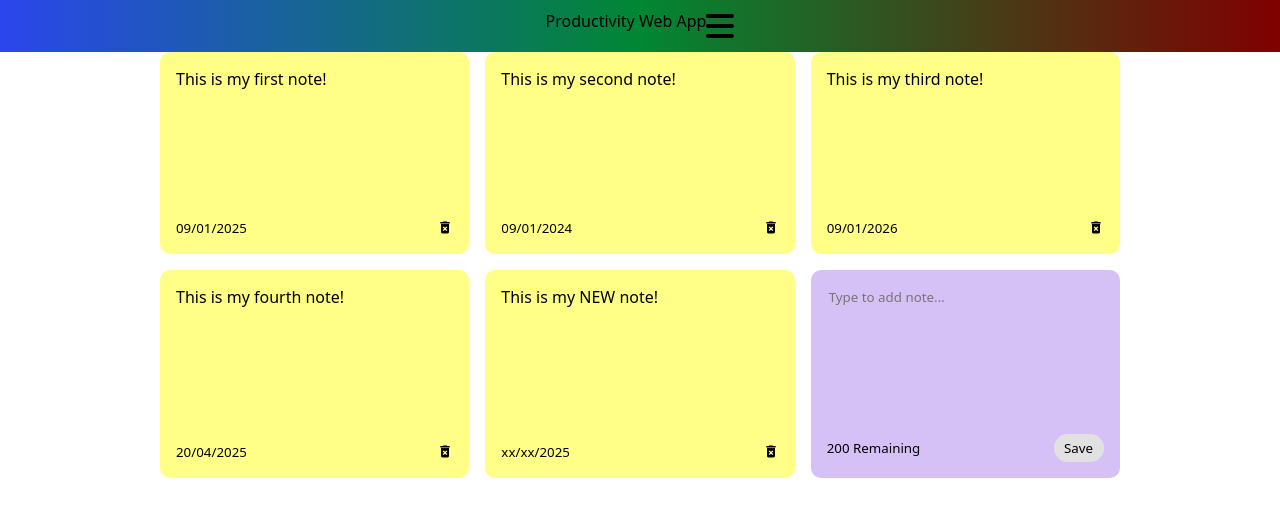
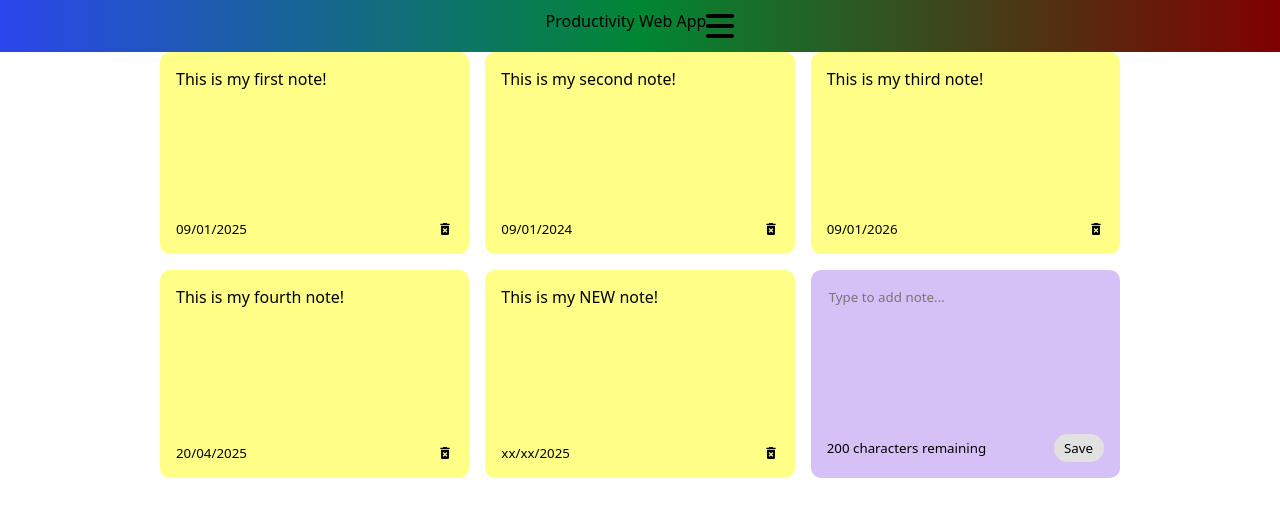
Before and after one commit to WilkinsGBE/ProductivityWebApp, a React (Vite) app: page /notes in a window 1280 px wide. Shown: the top 516 px of the page. Built offline with nearby package versions, Linux system fonts and the light colour scheme.

Commit message:
Back-end of the delete icon, with some css animations

```diff
--- a/src/components/NoteApp/AddNotes.js
+++ b/src/components/NoteApp/AddNotes.js
@@ -3,17 +3,20 @@ import "./NoteApp.css";
 
 export const AddNotes = ({ handleAddNote }) => {
   const [noteText, setNoteText] = useState("");
+  const characterLimit = 200;
 
   const handleChange = (event) => {
-    // the setNoteText will change everytime new text get inputed
-    setNoteText(event.target.value);
+    if (characterLimit - event.target.value.length >= 0) {
+      // the setNoteText will change everytime new text get inputed
+      setNoteText(event.target.value);
+    }
   };
 
   const handleSaveClick = () => {
     //check if the note is empty
     if (noteText.trim().length > 0) {
       handleAddNote(noteText);
-      setNoteText(''); //reset the textarea
+      setNoteText(""); //reset the textarea
     }
   };
 
@@ -27,7 +30,7 @@ export const AddNotes = ({ handleAddNote }) => {
         onChange={handleChange}
       ></textarea>
       <div className="note-footer">
-        <small>200 Remaining</small>
+        <small>{characterLimit - noteText.length} characters remaining</small>
         <button className="save" onClick={handleSaveClick}>
           Save
         </button>
--- a/src/components/NoteApp/Note.js
+++ b/src/components/NoteApp/Note.js
@@ -1,15 +1,18 @@
-import React from 'react'
-import { MdDeleteForever } from 'react-icons/md'
-import "./NoteApp.css"
+import React from "react";
+import { MdDeleteForever } from "react-icons/md";
+import "./NoteApp.css";
 
-export const Note = ({ id, text, date }) => {
+export const Note = ({ id, text, date, handleDeleteNote }) => {
   return (
-    <div className='note'>
-        <span>{text}</span>
-        <div className='note-footer'>
-            <small>{date}</small>
-            <MdDeleteForever className='delete-icon' size="1.3em"/>
-        </div>
+    <div className="note">
+      <span>{text}</span>
+      <div className="note-footer">
+        <small>{date}</small>
+        <MdDeleteForever
+          onClick={() => handleDeleteNote(id)}
+          className="delete-icon"
+        />
+      </div>
     </div>
-  )
-}
+  );
+};
--- a/src/components/NoteApp/NoteApp.css
+++ b/src/components/NoteApp/NoteApp.css
@@ -23,6 +23,7 @@
   display: flex;
   flex-direction: column;
   justify-content: space-between;
+  white-space: pre-wrap; /* this keep the spacing of the text inputed */
 }
 
 .note.new {
@@ -59,3 +60,31 @@ textarea:focus {
   align-items: center;
   justify-content: space-between;
 }
+
+.delete-icon {
+    display: inline-block;
+    cursor: pointer;
+}
+
+.delete-icon:hover {
+    font-size: 36px;
+    animation: shake 0.7s ease-in-out infinite; /* Shaking animation */
+  }
+
+  @keyframes shake {
+    0% {
+      transform: translateX(0);
+    }
+    25% {
+      transform: translateX(-5px);
+    }
+    50% {
+      transform: translateX(5px);
+    }
+    75% {
+      transform: translateX(-5px);
+    }
+    100% {
+      transform: translateX(5px);
+    }
+  }
--- a/src/components/NoteApp/NotesApp.js
+++ b/src/components/NoteApp/NotesApp.js
@@ -33,20 +33,29 @@ export const NotesApp = () => {
   ]);
 
   const addNote = (text) => {
-    const date = new Date()
+    const date = new Date();
     const newNote = {
       id: nanoid(),
       text: text,
-      date: date.toLocaleDateString()
-    }
+      date: date.toLocaleDateString(),
+    };
 
-    const newNotes = [...notes, newNote]
-    setNotes(newNotes)
+    const newNotes = [...notes, newNote];
+    setNotes(newNotes);
+  };
+
+  const deleteNote = (id) => {
+    const newNotes = notes.filter((note) => note.id !== id);
+    setNotes(newNotes);
   };
 
   return (
     <div className="container">
-      <NotesList notes={notes} handleAddNote={addNote} />
+      <NotesList
+        notes={notes}
+        handleAddNote={addNote}
+        handleDeleteNote={deleteNote}
+      />
     </div>
   );
 };
--- a/src/components/NoteApp/NotesList.js
+++ b/src/components/NoteApp/NotesList.js
@@ -3,15 +3,20 @@ import { Note } from "./Note";
 import { AddNotes } from "./AddNotes";
 import "./NoteApp.css";
 
-export const NotesList = ({ notes, handleAddNote }) => {
+export const NotesList = ({ notes, handleAddNote, handleDeleteNote }) => {
   return (
     <div>
       <div className="notes-list">
         {/* Displaying all the notes dynamically (based on the number of notes) */}
         {notes.map((note) => (
-          <Note id={note.id} text={note.text} date={note.date} />
+          <Note
+            id={note.id}
+            text={note.text}
+            date={note.date}
+            handleDeleteNote={handleDeleteNote}
+          />
         ))}
-        <AddNotes handleAddNote={handleAddNote}/>
+        <AddNotes handleAddNote={handleAddNote} />
       </div>
     </div>
   );
```
